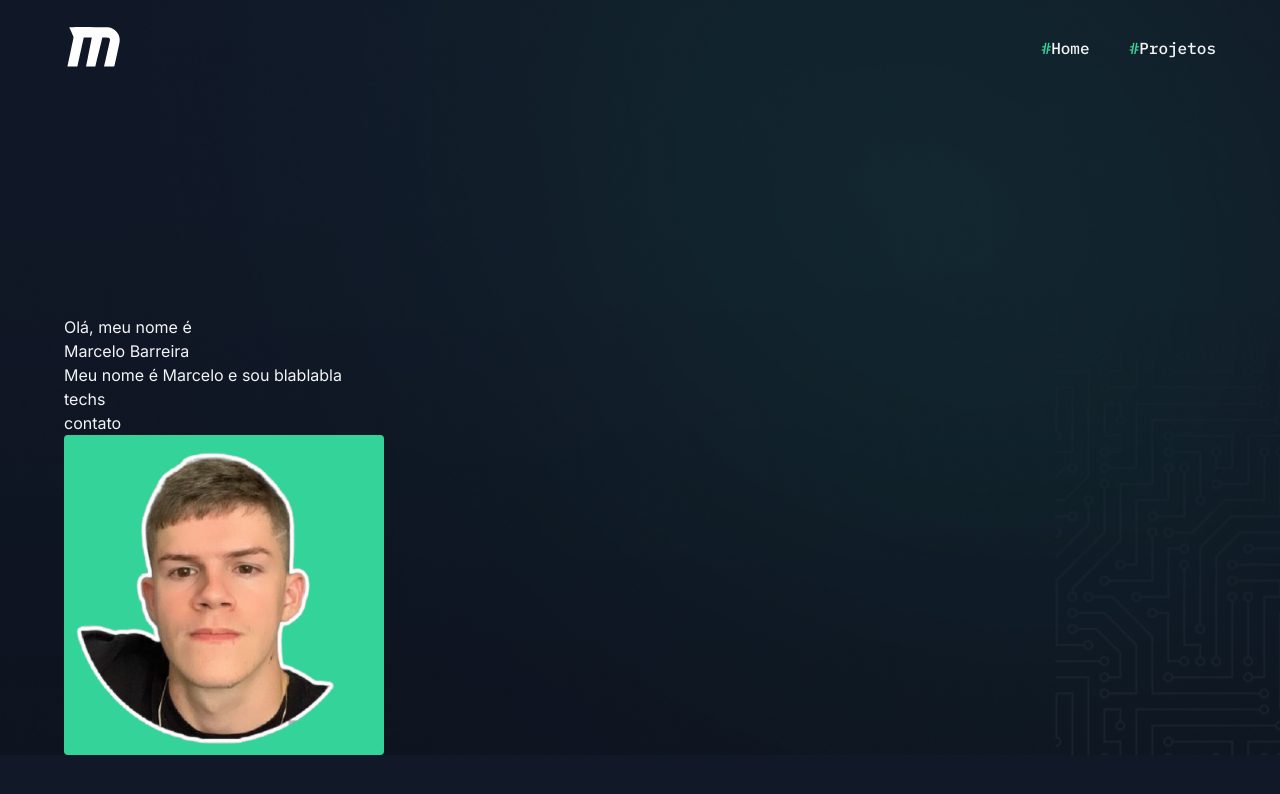
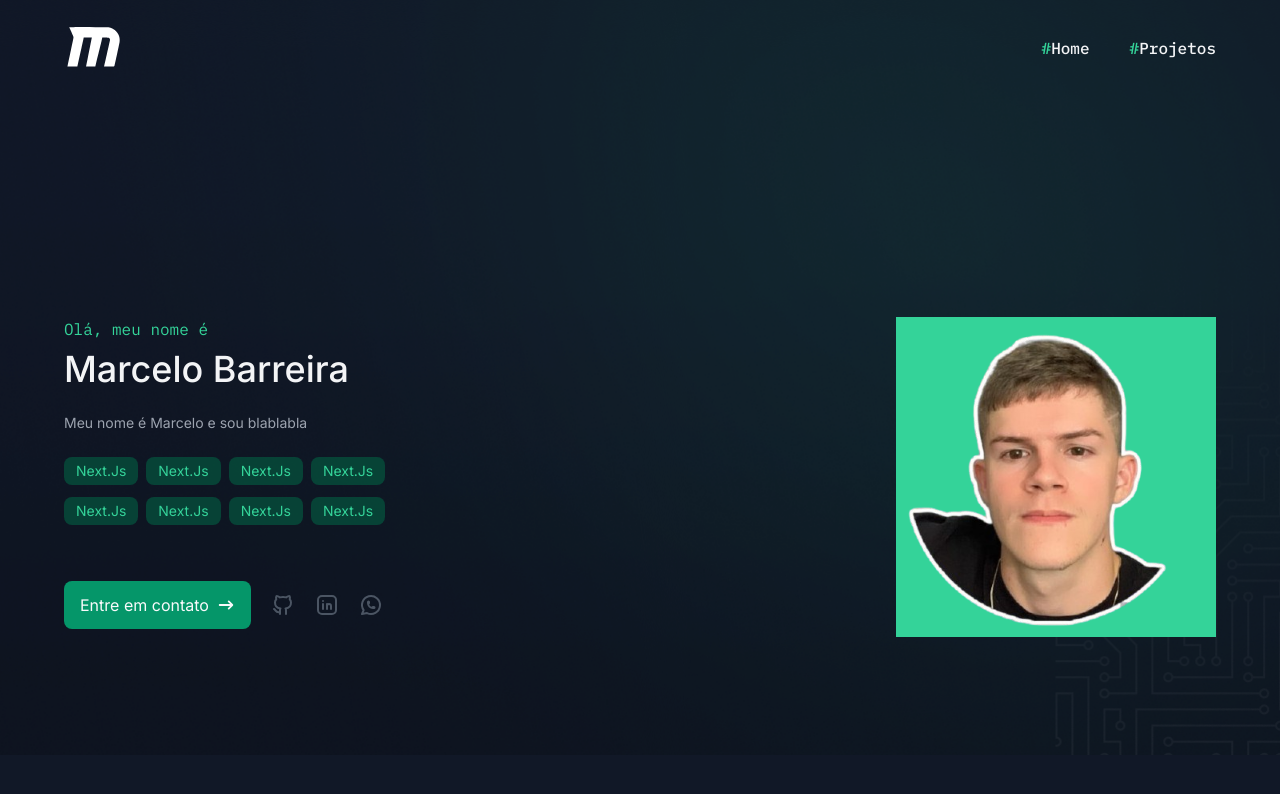
Before and after one commit to MarceloBRj1/nPortfolio, a Next.js app: page / in a window 1280 px wide. Shown: the top 794 px of the page. Built offline with nearby package versions, Linux system fonts and the light colour scheme.

Commit message:
hero finalizada

```diff
--- /dev/null
+++ b/components/button/button.tsx
@@ -0,0 +1,18 @@
+import { ButtonHTMLAttributes } from "react"
+
+
+type ButtonProps = ButtonHTMLAttributes<HTMLButtonElement>
+
+
+
+
+export const Button = ({children, className, ...props}: ButtonProps) => {
+  return (
+    <button
+      className="bg-emerald-600 py-3 px-4 rounded-lg text-gray-50 flex justify-center items-center gap-2 hover:bg-emerald-500 transition-all disabled:opacity-50"
+    {...props}
+    >
+      {children}
+    </button>
+  )
+}
--- a/components/header/nav-item.tsx
+++ b/components/header/nav-item.tsx
@@ -16,7 +16,8 @@ export const NavItem = ({label, href}:NavItemProps) => {
 
 
   return (
-    <Link href={href} className="flex items-center font-medium font-mono">
+    <Link href={href}
+    className="flex items-center font-medium font-mono">
     <p className="text-emerald-400">#</p>
     {label}
     </Link>
--- a/components/pages/home/hero-section/index.tsx
+++ b/components/pages/home/hero-section/index.tsx
@@ -1,23 +1,68 @@
 import Image from "next/image"
+import { TechBagde } from "../../../tech-bagde"
+import { Button } from "../../../button/button"
+import { HiArrowNarrowRight } from "react-icons/hi"
+import { TbBrandGithub } from "react-icons/tb"
+import { TbBrandLinkedin } from "react-icons/tb";
+import { TbBrandWhatsapp } from "react-icons/tb";
+
+
+
+const MOCK_CONTATCS = [
+  {
+    url:'https://github.com/MarceloBRj1',
+    icon: <TbBrandGithub />
+  },
+  {
+    url:'https://www.linkedin.com/in/marcelobarreira-dev/',
+    icon: <TbBrandLinkedin />
+  },
+  {
+    url:'https://wa.me/5585989284993',
+    icon: <TbBrandWhatsapp />
+
+  },
+]
+
+
 
 export const HeroSection = () => {
   return (
-    <section className="w-full h-[755px] justify-end bg-no-repeat flex flex-col bg-hero-image bg-cover bg-center">
-      <div className="container">
-        <div>
-          <p>Olá, meu nome é</p>
-          <h2>Marcelo Barreira</h2>
+    <section className="w-full lg:h-[755px] bg-hero-image bg-cover bg-center bg-no-repeat flex flex-col justify-end pb-10 sm:pb-32 py-32 lg:pb-[110px]">
+    <div className="container flex items-start justify-between flex-col-reverse lg:flex-row">
+        <div className="w-full lg:max-w-[530px]">
+          <p className="font-mono text-emerald-400">Olá, meu nome é</p>
+          <h2 className="text-4xl font-medium mt-2">Marcelo Barreira</h2>
 
-          <p>Meu nome é Marcelo e sou blablabla</p>
-          <div>
-            techs
+          <p className="text-gray-400 my-6 text-sm sm: ">Meu nome é Marcelo e sou blablabla</p>
+          <div className="flex flex-wrap gap-x-2 gap-y-3 lg:max-w-[340px]">
+            {Array.from({length: 8}).map((_, index) => (
+              <TechBagde name="Next.Js" key={index} />
+            ))}
+
           </div>
-          <div>
-            contato
+          <div className="mt-6 lg:mt-10 flex sm:items-center sm:gap-5 flex-col sm:flex-row">
+            <Button className="shadow-button w-max">
+              Entre em contato
+              <HiArrowNarrowRight size={18} />
+            </Button>
+            <div className="text-gray-600 text-2xl flex items-center h-20 gap-5">
+              {MOCK_CONTATCS.map((item, index) => (
+                <a href={item.url}
+                key={`item.${index}`}
+                target="_blank"
+                className="hover:text-gray-100 transition-colors"
+                >
+                  {item.icon}
+
+                </a>
+              ))}
           </div>
+
+            </div>
         </div>
         <Image
-        className="rounded"
+        className="flex"
           width={320}
           height={300}
           src='/images/pic2.png'
--- /dev/null
+++ b/components/tech-bagde/index.tsx
@@ -0,0 +1,12 @@
+interface TechBadgeProps {
+    name: string;
+}
+
+
+export const TechBagde = ({name}: TechBadgeProps) => {
+    return (
+       <span className="text-emerald-400 bg-emerald-900/80 text-sm py-1 px-3 rounded-lg ">
+        {name}
+       </span>
+    )
+}
--- a/package.json
+++ b/package.json
@@ -12,7 +12,8 @@
     "next": "14.0.4",
     "next-navigation": "^1.0.6",
     "react": "^18",
-    "react-dom": "^18"
+    "react-dom": "^18",
+    "react-icons": "^5.0.1"
   },
   "devDependencies": {
     "@types/node": "^20",
```
Also changed, not shown: 1 other file (tests, documents, lock files or other folders).
